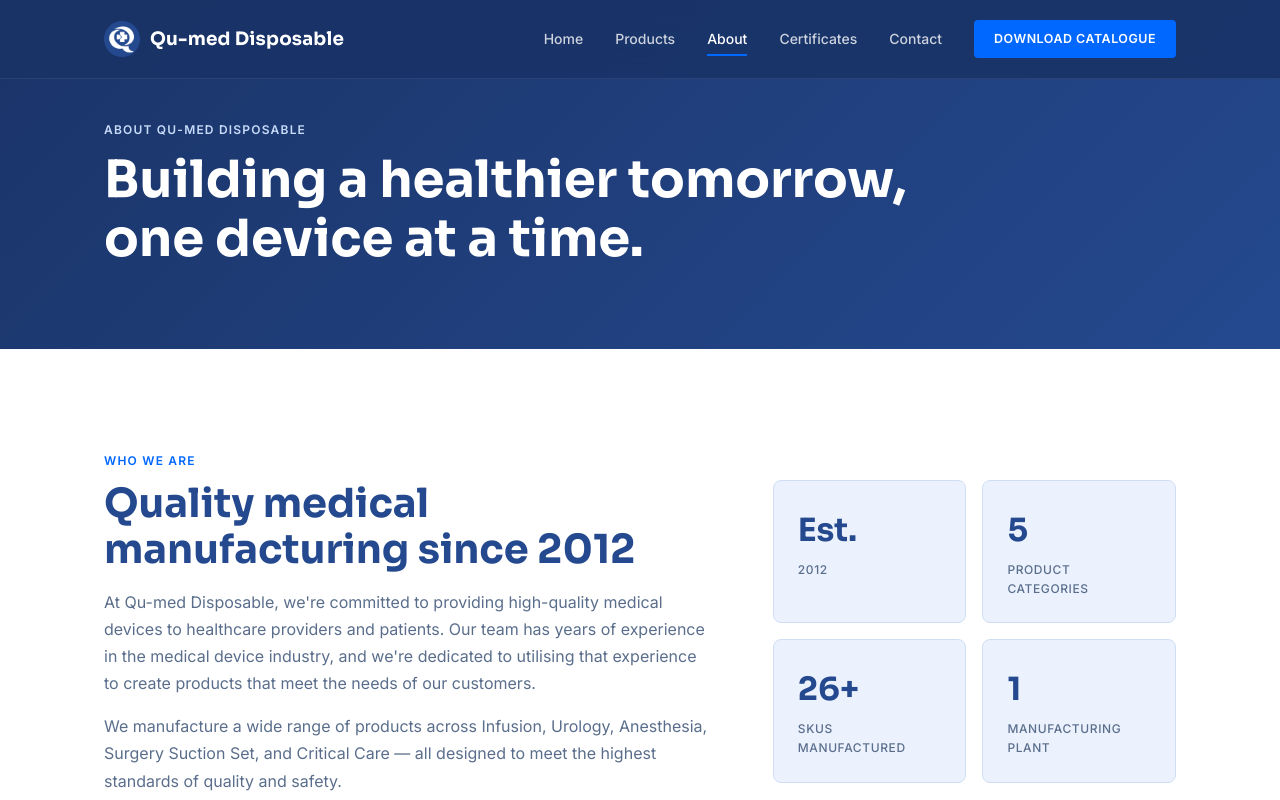
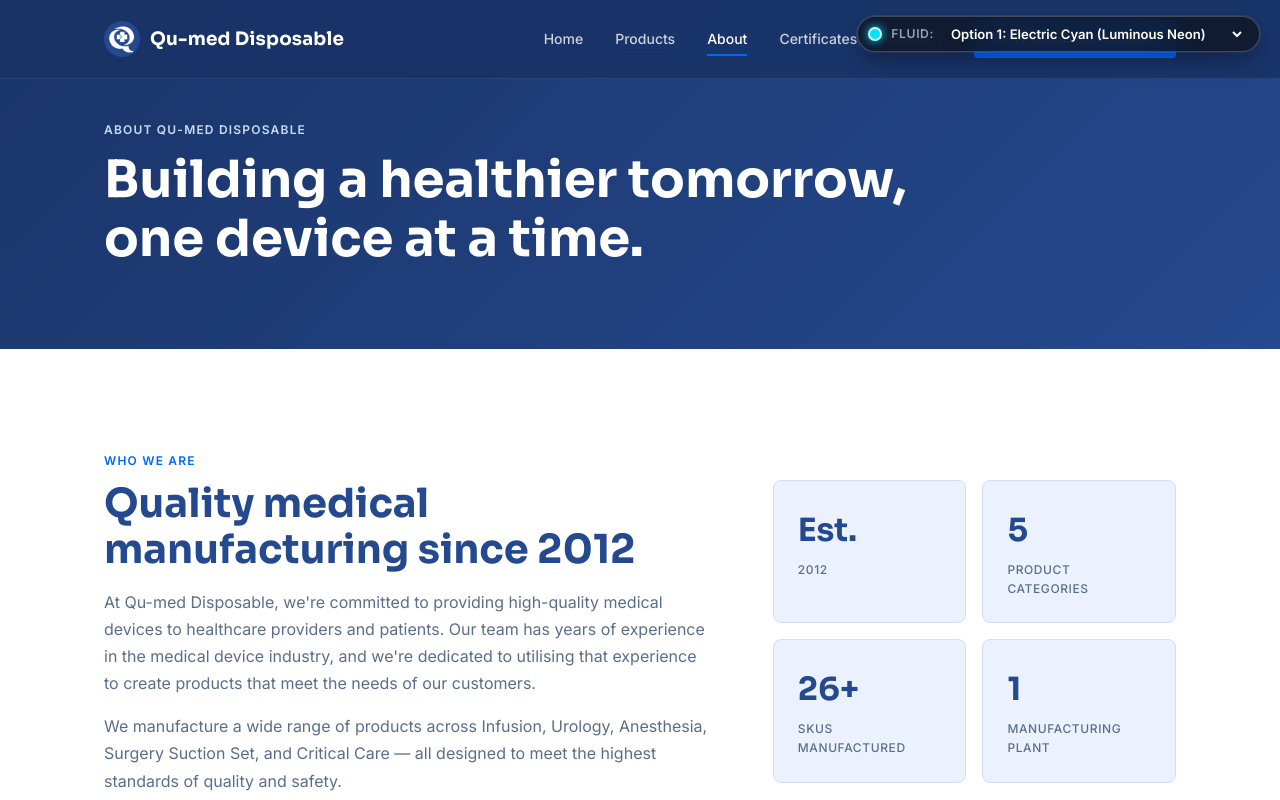
Before and after one commit to tyrantphynix/QUMED, a React (Vite) app: page /about in a window 1280 px wide. Shown: the top 800 px of the page. Built offline with nearby package versions, Linux system fonts and the light colour scheme.

Commit message:
feat(testing): add live liquid color switcher for Original and Options 1-4

```diff
--- a/src/App.jsx
+++ b/src/App.jsx
@@ -6,6 +6,7 @@
 import Certificates from './pages/Certificates';
 import Contact      from './pages/Contact';
 import Preloader    from './components/ui/Preloader';
+import LiquidColorSwitcher from './components/ui/LiquidColorSwitcher';
 import './styles/index.css';
 import './styles/animations.css';
 
@@ -29,6 +30,7 @@
   return (
     <BrowserRouter>
       <Preloader />
+      <LiquidColorSwitcher />
       <ScrollToTop />
       <Routes>
         <Route path="/"              element={<Home />} />
--- a/src/components/tube/StopcockSvg.jsx
+++ b/src/components/tube/StopcockSvg.jsx
@@ -1,6 +1,8 @@
 import React from 'react';
+import { useLiquidColor } from '../../config/liquidColors';
 
 export default function StopcockSvg({ x, y, internalProgress = 0 }) {
+  const liquidColor = useLiquidColor();
   const internalLength = 88;
   return (
     <svg x={x} y={y} width="140" height="140" viewBox="0 0 140 140" style={{ overflow: 'visible' }}>
@@ -65,7 +67,7 @@
         <path id="internal-fluid"
               d="M 70 26 L 70 70 L 114 70"
               fill="none"
-              stroke="rgba(100, 170, 255, 0.45)"
+              stroke={liquidColor.tubeStroke}
               strokeWidth="10"
               strokeLinecap="round"
               strokeLinejoin="round"
--- a/src/components/tube/TubeOverlay.jsx
+++ b/src/components/tube/TubeOverlay.jsx
@@ -1,6 +1,7 @@
 import React, { useEffect, useLayoutEffect, useRef, useState, useMemo } from 'react';
 import styles from './TubeOverlay.module.css';
 import StopcockSvg from './StopcockSvg';
+import { useLiquidColor } from '../../config/liquidColors';
 
 /**
  * TubeOverlay — Gemini's corrected SVG structure (2nd iteration):
@@ -13,6 +14,7 @@
  * The transform offset on specular lines is the cylinder illusion key.
  */
 export default function TubeOverlay({ scrollProgress }) {
+  const liquidColor = useLiquidColor();
   const containerRef   = useRef(null);
   const pathMeasureRef = useRef(null);
   const [coords, setCoords]               = useState(null);
@@ -376,7 +378,7 @@
               10px wide — fills the lumen properly, not a thin wire.
               Scroll-driven via strokeDasharray to skip the first 30px (inside the syringe collar). */}
           <use href="#tube-path" fill="none"
-            stroke="rgba(100, 170, 255, 0.45)"
+            stroke={liquidColor.tubeStroke}
             strokeWidth="10"
             strokeLinecap="butt"
             strokeDasharray={`0 30 ${Math.max(0, pathLength * activeProgress - 30)} ${pathLength}`}
@@ -410,7 +412,7 @@
           <use href="#tube-path-2" fill="none" stroke="rgba(80, 100, 140, 0.25)" strokeWidth="22" strokeLinecap="butt" />
           <use href="#tube-path-2" fill="none" stroke="rgba(255, 255, 255, 0.6)" strokeWidth="18" strokeLinecap="butt" />
           <use href="#tube-path-2" fill="none" stroke="rgba(240, 245, 255, 0.2)" strokeWidth="12" strokeLinecap="butt" />
-          <use href="#tube-path-2" fill="none" stroke="rgba(100, 170, 255, 0.45)" strokeWidth="10" strokeLinecap="butt" strokeDasharray={`${Math.max(0, pathLength2 * activeProgress2)} ${pathLength2}`} />
+          <use href="#tube-path-2" fill="none" stroke={liquidColor.tubeStroke} strokeWidth="10" strokeLinecap="butt" strokeDasharray={`${Math.max(0, pathLength2 * activeProgress2)} ${pathLength2}`} />
           <use href="#tube-path-2" fill="none" stroke="rgba(255, 255, 255, 0.8)" strokeWidth="3.5" strokeLinecap="butt" transform="translate(-2, -3)" />
           <use href="#tube-path-2" fill="none" stroke="#ffffff" strokeWidth="1.2" strokeLinecap="butt" transform="translate(-3.5, -4.5)" />
         </g>
--- /dev/null
+++ b/src/components/ui/LiquidColorSwitcher.jsx
@@ -0,0 +1,36 @@
+import React from 'react';
+import { LIQUID_OPTIONS, useLiquidColor, setLiquidColor } from '../../config/liquidColors';
+import styles from './LiquidColorSwitcher.module.css';
+
+export default function LiquidColorSwitcher() {
+  const current = useLiquidColor();
+
+  const handleChange = (e) => {
+    setLiquidColor(e.target.value);
+  };
+
+  return (
+    <div className={styles.switcherWrap} title="Testing Mode: Change Syringe & IV Tube Liquid Color">
+      <span
+        className={styles.colorPreviewDot}
+        style={{
+          backgroundColor: current.badgeColor,
+          boxShadow: `0 0 10px ${current.badgeColor}`
+        }}
+      />
+      <span className={styles.label}>Fluid:</span>
+      <select
+        value={current.id}
+        onChange={handleChange}
+        className={styles.select}
+        aria-label="Select Liquid Color"
+      >
+        {Object.values(LIQUID_OPTIONS).map((opt) => (
+          <option key={opt.id} value={opt.id}>
+            {opt.name}
+          </option>
+        ))}
+      </select>
+    </div>
+  );
+}
--- /dev/null
+++ b/src/components/ui/LiquidColorSwitcher.module.css
@@ -0,0 +1,77 @@
+
+.switcherWrap {
+  position: fixed;
+  top: 16px;
+  right: 20px;
+  z-index: 999999;
+  display: flex;
+  align-items: center;
+  gap: 9px;
+  padding: 6px 14px 6px 10px;
+  background: rgba(15, 23, 42, 0.88);
+  border: 1px solid rgba(255, 255, 255, 0.2);
+  border-radius: 999px;
+  backdrop-filter: blur(14px);
+  -webkit-backdrop-filter: blur(14px);
+  box-shadow: 0 10px 25px -5px rgba(0, 0, 0, 0.4), 0 0 0 1px rgba(255, 255, 255, 0.08);
+  transition: all 0.25s ease;
+  font-family: 'Inter', -apple-system, BlinkMacSystemFont, sans-serif;
+}
+
+.switcherWrap:hover {
+  background: rgba(15, 23, 42, 0.95);
+  border-color: rgba(255, 255, 255, 0.35);
+  box-shadow: 0 12px 30px -5px rgba(0, 0, 0, 0.5);
+}
+
+.colorPreviewDot {
+  width: 14px;
+  height: 14px;
+  border-radius: 50%;
+  flex-shrink: 0;
+  transition: all 0.3s ease;
+  border: 2px solid rgba(255, 255, 255, 0.8);
+}
+
+.label {
+  font-size: 0.76rem;
+  font-weight: 600;
+  color: #94A3B8;
+  text-transform: uppercase;
+  letter-spacing: 0.05em;
+  white-space: nowrap;
+}
+
+.select {
+  background: transparent;
+  color: #FFFFFF;
+  border: none;
+  font-size: 0.82rem;
+  font-weight: 600;
+  outline: none;
+  cursor: pointer;
+  padding: 2px 4px;
+  font-family: inherit;
+}
+
+.select option {
+  background: #0F172A;
+  color: #FFFFFF;
+  font-weight: 500;
+}
+
+@media (max-width: 768px) {
+  .switcherWrap {
+    top: 10px;
+    right: 10px;
+    padding: 5px 10px 5px 8px;
+    gap: 6px;
+  }
+  .label {
+    display: none; /* Keep it compact on mobile */
+  }
+  .select {
+    font-size: 0.75rem;
+    max-width: 160px;
+  }
+}
--- /dev/null
+++ b/src/config/liquidColors.js
@@ -0,0 +1,123 @@
+import { useState, useEffect } from 'react';
+
+export const LIQUID_OPTIONS = {
+  original: {
+    id: 'original',
+    name: 'Original (Pale Water / Saline)',
+    badgeColor: '#7dd3fc',
+    tubeStroke: 'rgba(100, 170, 255, 0.45)',
+    syringeStops: [
+      { offset: '0%', color: '#bce7fd', opacity: 0.5 },
+      { offset: '18%', color: '#e0f4fe', opacity: 0.65 },
+      { offset: '48%', color: '#7dd3fc', opacity: 0.32 },
+      { offset: '78%', color: '#bae6fd', opacity: 0.58 },
+      { offset: '100%', color: '#38bdf8', opacity: 0.45 },
+    ],
+    meniscusStops: [
+      { offset: '0%', color: '#ffffff', opacity: 0.8 },
+      { offset: '50%', color: '#e0f2fe', opacity: 0.3 },
+      { offset: '100%', color: '#ffffff', opacity: 0.7 },
+    ]
+  },
+  option1: {
+    id: 'option1',
+    name: 'Option 1: Electric Cyan (Luminous Neon)',
+    badgeColor: '#00E5FF',
+    tubeStroke: 'rgba(0, 215, 255, 0.85)',
+    syringeStops: [
+      { offset: '0%', color: '#00E5FF', opacity: 0.85 },
+      { offset: '20%', color: '#80F4FF', opacity: 0.95 },
+      { offset: '50%', color: '#00B4D8', opacity: 0.75 },
+      { offset: '80%', color: '#00E5FF', opacity: 0.90 },
+      { offset: '100%', color: '#0077B6', opacity: 0.85 },
+    ],
+    meniscusStops: [
+      { offset: '0%', color: '#ffffff', opacity: 0.95 },
+      { offset: '50%', color: '#E0F7FA', opacity: 0.65 },
+      { offset: '100%', color: '#ffffff', opacity: 0.95 },
+    ]
+  },
+  option2: {
+    id: 'option2',
+    name: 'Option 2: Clinical Amber (Iodine / Gold)',
+    badgeColor: '#F59E0B',
+    tubeStroke: 'rgba(245, 158, 11, 0.88)',
+    syringeStops: [
+      { offset: '0%', color: '#F59E0B', opacity: 0.88 },
+      { offset: '20%', color: '#FDE68A', opacity: 0.95 },
+      { offset: '50%', color: '#D97706', opacity: 0.80 },
+      { offset: '80%', color: '#F59E0B', opacity: 0.90 },
+      { offset: '100%', color: '#B45309', opacity: 0.85 },
+    ],
+    meniscusStops: [
+      { offset: '0%', color: '#ffffff', opacity: 0.95 },
+      { offset: '50%', color: '#FEF3C7', opacity: 0.70 },
+      { offset: '100%', color: '#ffffff', opacity: 0.95 },
+    ]
+  },
+  option3: {
+    id: 'option3',
+    name: 'Option 3: Medical Emerald (Surgical Green)',
+    badgeColor: '#10B981',
+    tubeStroke: 'rgba(16, 185, 129, 0.85)',
+    syringeStops: [
+      { offset: '0%', color: '#10B981', opacity: 0.85 },
+      { offset: '20%', color: '#6EE7B7', opacity: 0.95 },
+      { offset: '50%', color: '#059669', opacity: 0.78 },
+      { offset: '80%', color: '#10B981', opacity: 0.90 },
+      { offset: '100%', color: '#047857', opacity: 0.85 },
+    ],
+    meniscusStops: [
+      { offset: '0%', color: '#ffffff', opacity: 0.95 },
+      { offset: '50%', color: '#D1FAE5', opacity: 0.65 },
+      { offset: '100%', color: '#ffffff', opacity: 0.95 },
+    ]
+  },
+  option4: {
+    id: 'option4',
+    name: 'Option 4: Royal Azure (Deep Medical Blue)',
+    badgeColor: '#2563EB',
+    tubeStroke: 'rgba(37, 99, 235, 0.88)',
+    syringeStops: [
+      { offset: '0%', color: '#3B82F6', opacity: 0.88 },
+      { offset: '20%', color: '#93C5FD', opacity: 0.95 },
+      { offset: '50%', color: '#1D4ED8', opacity: 0.82 },
+      { offset: '80%', color: '#2563EB', opacity: 0.90 },
+      { offset: '100%', color: '#1E40AF', opacity: 0.88 },
+    ],
+    meniscusStops: [
+      { offset: '0%', color: '#ffffff', opacity: 0.95 },
+      { offset: '50%', color: '#DBEAFE', opacity: 0.65 },
+      { offset: '100%', color: '#ffffff', opacity: 0.95 },
+    ]
+  }
+};
+
+let currentColorKey = (typeof window !== 'undefined' && localStorage.getItem('qumed_liquid_color')) || 'option1';
+const listeners = new Set();
+
+export function setLiquidColor(key) {
+  if (LIQUID_OPTIONS[key]) {
+    currentColorKey = key;
+    if (typeof window !== 'undefined') {
+      localStorage.setItem('qumed_liquid_color', key);
+    }
+    listeners.forEach((listener) => listener(LIQUID_OPTIONS[key]));
+  }
+}
+
+export function getCurrentColorKey() {
+  return currentColorKey;
+}
+
+export function useLiquidColor() {
+  const [color, setColor] = useState(LIQUID_OPTIONS[currentColorKey] || LIQUID_OPTIONS.option1);
+
+  useEffect(() => {
+    const handler = (newColor) => setColor(newColor);
+    listeners.add(handler);
+    return () => listeners.delete(handler);
+  }, []);
+
+  return color;
+}
```
Also changed, not shown: src/components/syringe/MedicalSyringe2D.jsx (+10 -10 lines).
